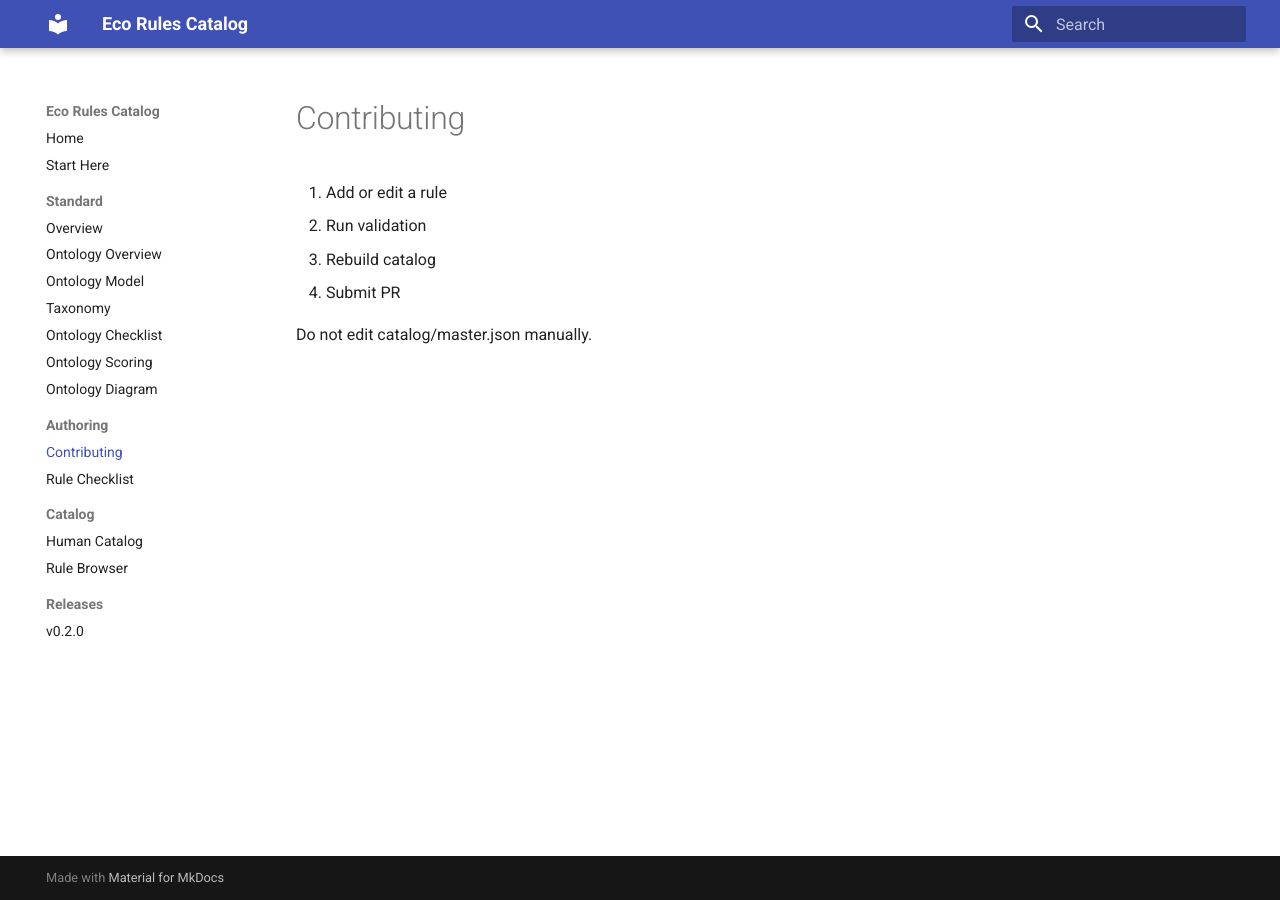
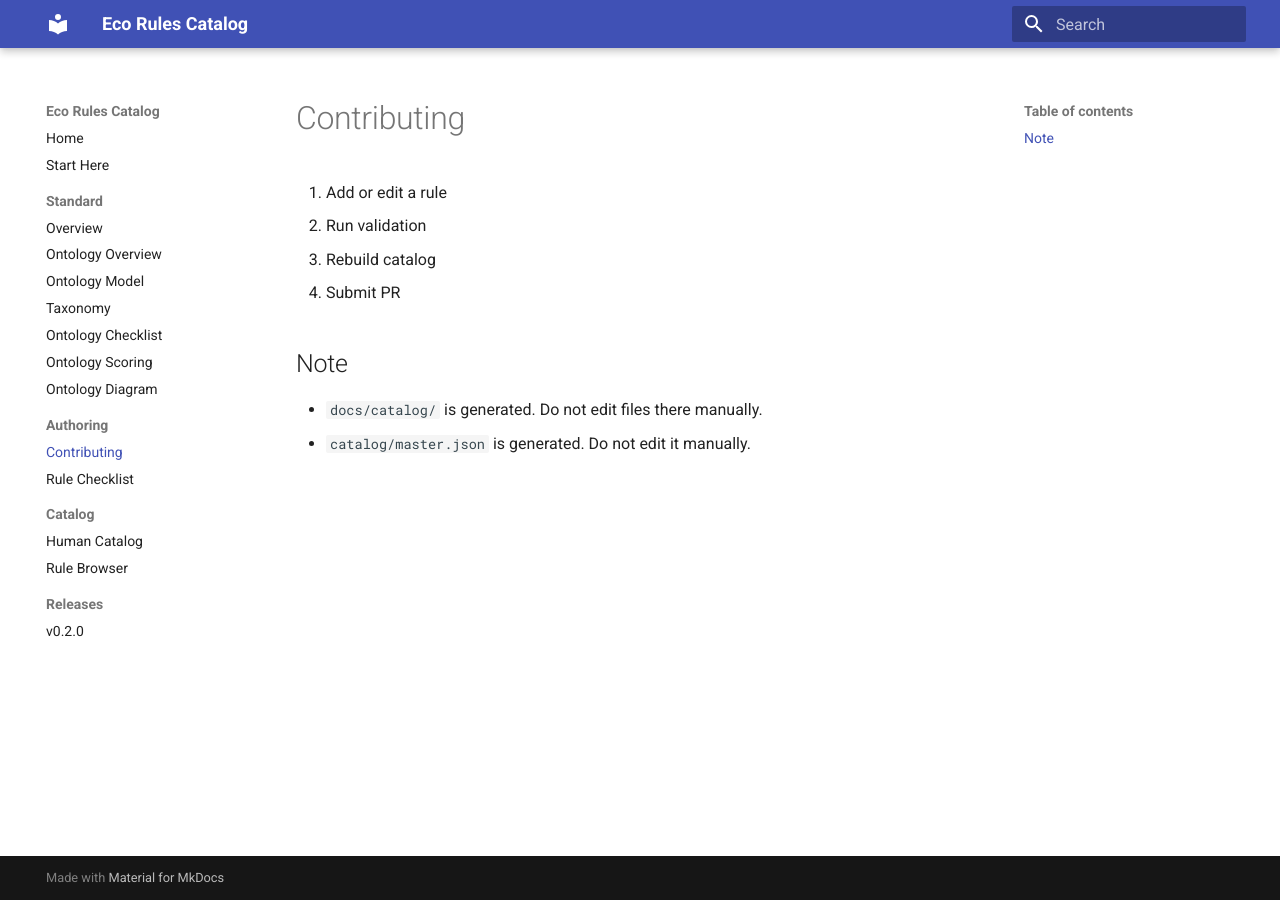
Before and after one commit to Sustainable-IT-Manifesto/eco-rules-catalog, an MkDocs documentation site: the page built from docs/contributing.md, in a window 1280 px wide. Built offline with MkDocs 1.6.1 and Material for MkDocs 9.7.7, drawn with Linux system fonts in a browser that asks for light colours.

Commit message:
Documentation updates to note the auto-generated files

```diff
--- a/docs/contributing.md
+++ b/docs/contributing.md
@@ -5,4 +5,7 @@
 3. Rebuild catalog
 4. Submit PR
 
-Do not edit catalog/master.json manually.
+## Note
+
+* `docs/catalog/` is generated. Do not edit files there manually.
+* `catalog/master.json` is generated. Do not edit it manually.
```
Also changed, not shown: README.md (+5 -0 lines).
